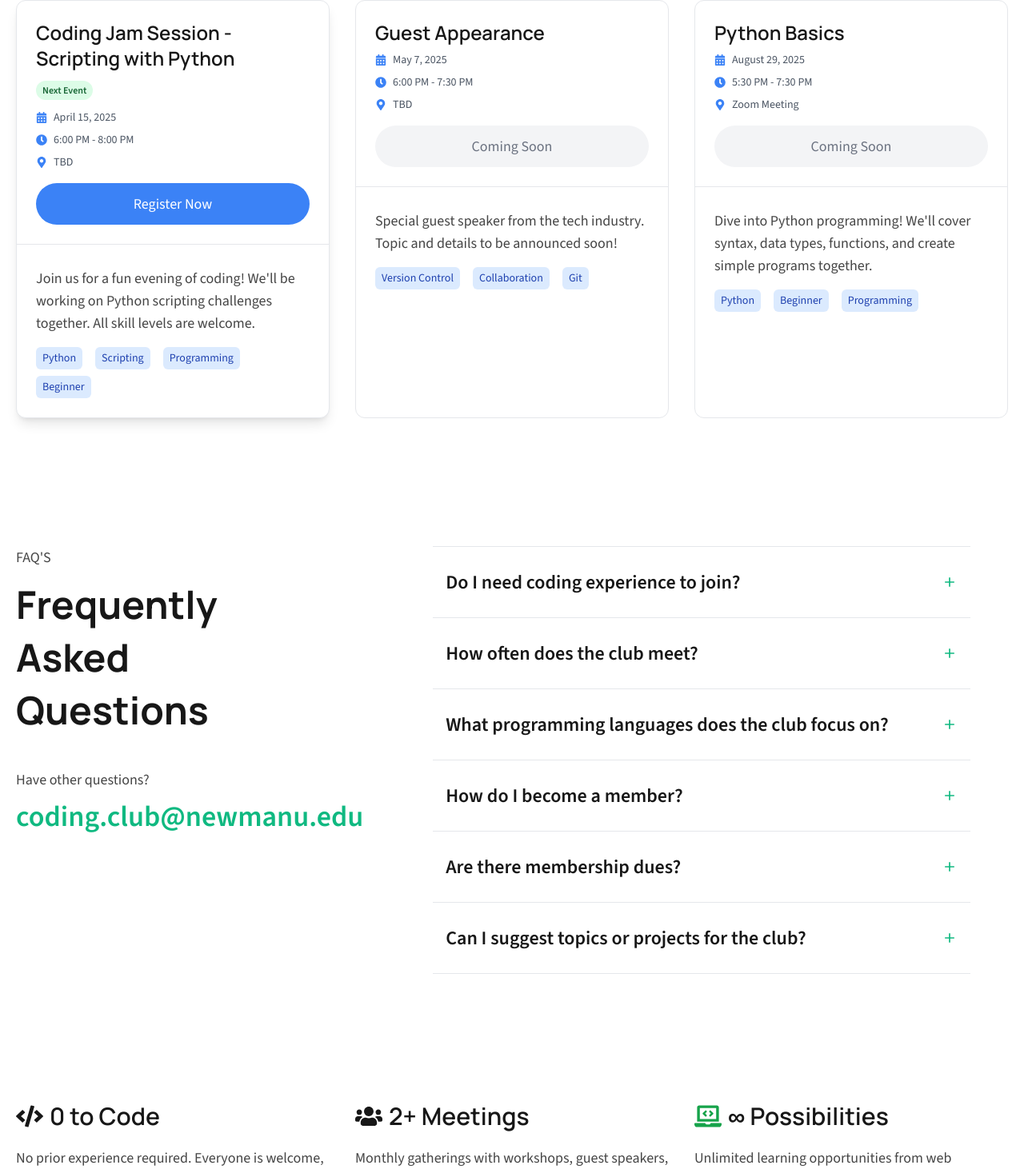
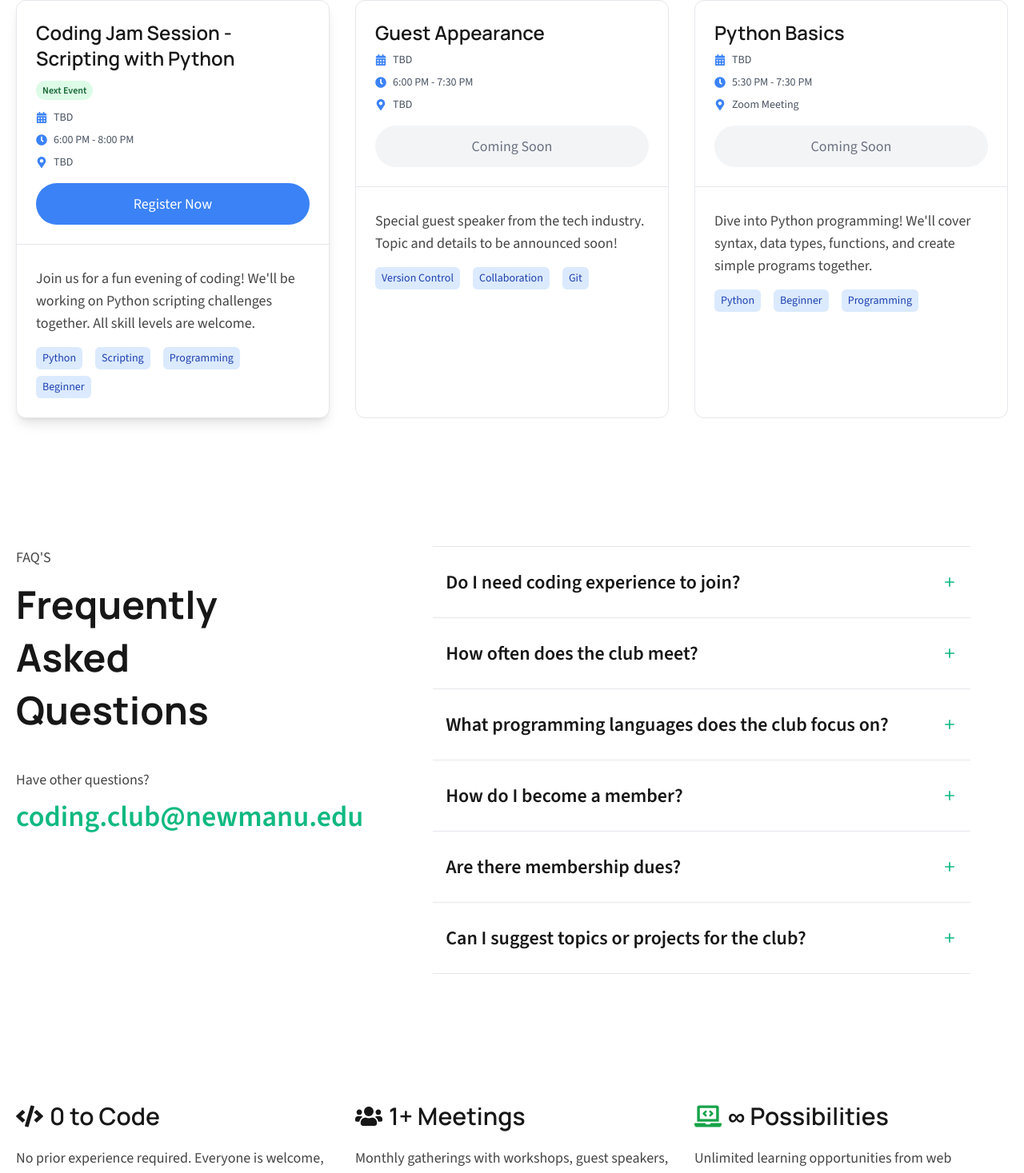
Before and after one commit to mrmorgan-i/newmancodingclub, a Next.js app: page / in a window 1280 px wide. Shown: the part 3983-5450 px from the top of the page at 80% size. Built offline with nearby package versions, Linux system fonts and the light colour scheme.

Commit message:
code-organizing

```diff
--- a/src/data/events.ts
+++ b/src/data/events.ts
@@ -3,7 +3,7 @@ import { IEvent } from "@/types";
 export const events: IEvent[] = [
     {
         title: "Coding Jam Session - Scripting with Python",
-        date: "April 15, 2025",
+        date: "TBD",
         time: "6:00 PM - 8:00 PM",
         location: "TBD",
         description: "Join us for a fun evening of coding! We'll be working on Python scripting challenges together. All skill levels are welcome.",
@@ -12,7 +12,7 @@ export const events: IEvent[] = [
     },
     {
         title: "Guest Appearance",
-        date: "May 7, 2025",
+        date: "TBD",
         time: "6:00 PM - 7:30 PM",
         location: "TBD",
         description: "Special guest speaker from the tech industry. Topic and details to be announced soon!",
@@ -21,7 +21,7 @@ export const events: IEvent[] = [
     },
     {
         title: "Python Basics",
-        date: "August 29, 2025",
+        date: "TBD",
         time: "5:30 PM - 7:30 PM",
         location: "Zoom Meeting",
         description: "Dive into Python programming! We'll cover syntax, data types, functions, and create simple programs together.",
--- a/src/data/faq.ts
+++ b/src/data/faq.ts
@@ -1,5 +1,4 @@
 import { IFAQ } from "@/types";
-// import { siteDetails } from "./siteDetails";
 
 export const faqs: IFAQ[] = [
     {
--- a/src/data/footer.ts
+++ b/src/data/footer.ts
@@ -26,7 +26,7 @@ export const footerDetails: {
             url: "#faq"
         }
     ],
-    email: 'coding.club@newmanu.edu',
+    email: 'newmancodingclub@gmail.com',
     telephone: '',
     socials: {
         github: 'https://github.com/newmancodingclub',
--- a/src/data/hero.ts
+++ b/src/data/hero.ts
@@ -1,5 +1,5 @@
 export const heroDetails = {
     heading: 'Newman Coding Club',
     subheading: 'Breaking barriers and building skills through code. Join our community of learners and creators at Newman University Wichita.',
-    centerImageSrc: '/images/hero-mockup.jpg', // We'll need to replace this with a coding-related image
+    centerImageSrc: '/images/hero-mockup.jpg',
 }
--- a/src/data/projects.ts
+++ b/src/data/projects.ts
@@ -4,7 +4,7 @@ export const projects: IProject[] = [
     {
         title: "Weather Dashboard",
         description: "A web app that displays current weather and 5-day forecast for any city using the OpenWeather API.",
-        image: "/images/testimonial-1.webp", // You'll need to replace these with appropriate images
+        image: "/images/testimonial-1.webp",
         tags: ["JavaScript", "API", "Bootstrap"],
         demoLink: "#demo",
         codeLink: "#code",
--- a/src/data/stats.tsx
+++ b/src/data/stats.tsx
@@ -9,7 +9,7 @@ export const stats: IStats[] = [
         description: "No prior experience required. Everyone is welcome, regardless of major or coding background."
     },
     {
-        title: "2+ Meetings",
+        title: "1+ Meetings",
         icon: <FaUsers size={34} className="text-yellow-500" />,
         description: "Monthly gatherings with workshops, guest speakers, and collaborative coding sessions."
     },
```
